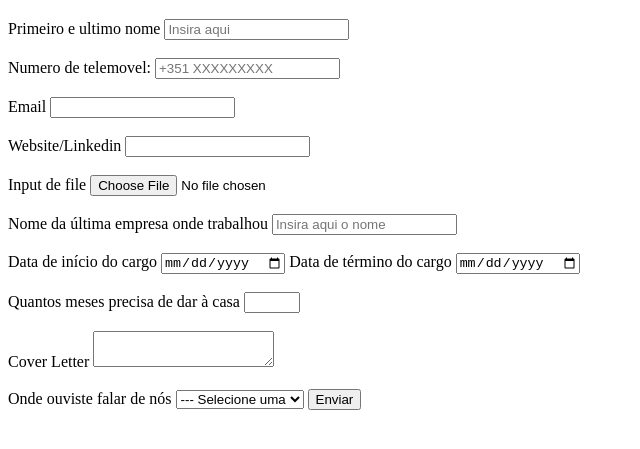
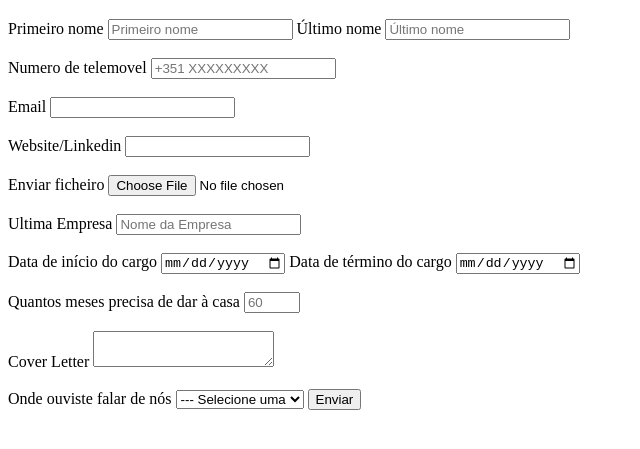
Before and after one commit to JotaGouveia92/exercicio-html, a plain HTML site: page contactos.html in a window 1280 px wide. Shown: the part 61-510 px from the top of the page, without its empty margins (0-640 px from the left). Drawn offline with Linux system fonts and the light colour scheme.

Commit message:
feedback

```diff
--- a/contactos.html
+++ b/contactos.html
@@ -10,12 +10,21 @@
 
     <form method="POST">
       <!-- Input Primeiro e último nome -->
-      <label for="texto">Primeiro e ultimo nome</label>
+      <label for="texto">Primeiro nome</label>
       <input
         type="text"
         id="texto"
         name=""
-        placeholder="Insira aqui"
+        placeholder="Primeiro nome"
+        value=""
+      />
+
+      <label for="texto">Último nome</label>
+      <input
+        type="text"
+        id="texto"
+        name=""
+        placeholder="Último nome"
         value=""
       />
 
@@ -23,7 +32,7 @@
       <br />
 
       <!-- Input número de telemovel -->
-      <label for="telemovel">Numero de telemovel:</label>
+      <label for="telemovel">Numero de telemovel</label>
       <input
         type="tel"
         name="telephone"
@@ -50,19 +59,19 @@
       <br />
 
       <!-- CV -->
-      <label for="ficheiro">Input de file</label>
+      <label for="ficheiro">Enviar ficheiro</label>
       <input type="file" name="file" id="ficheiro" />
 
       <br />
       <br />
 
       <!-- Nome da última empresa onde trabalhou -->
-      <label for="texto">Nome da última empresa onde trabalhou</label>
+      <label for="texto">Ultima Empresa</label>
       <input
         type="text"
         id="texto"
         name=""
-        placeholder="Insira aqui o nome"
+        placeholder="Nome da Empresa"
         value=""
       />
 
@@ -76,12 +85,20 @@
       <!-- Data do término do cargo -->
       <label for="data">Data de término do cargo</label>
       <input type="date" name="date" id="data" value="" />
+
       <br />
       <br />
 
       <!-- Meses à casa -->
       <label for="numeros">Quantos meses precisa de dar à casa</label>
-      <input type="number" id="numeros" name="numbers" min="0" max="12" />
+      <input
+        type="number"
+        id="numeros"
+        name="numbers"
+        min="0"
+        max="12"
+        placeholder="60"
+      />
 
       <br />
       <br />
```
